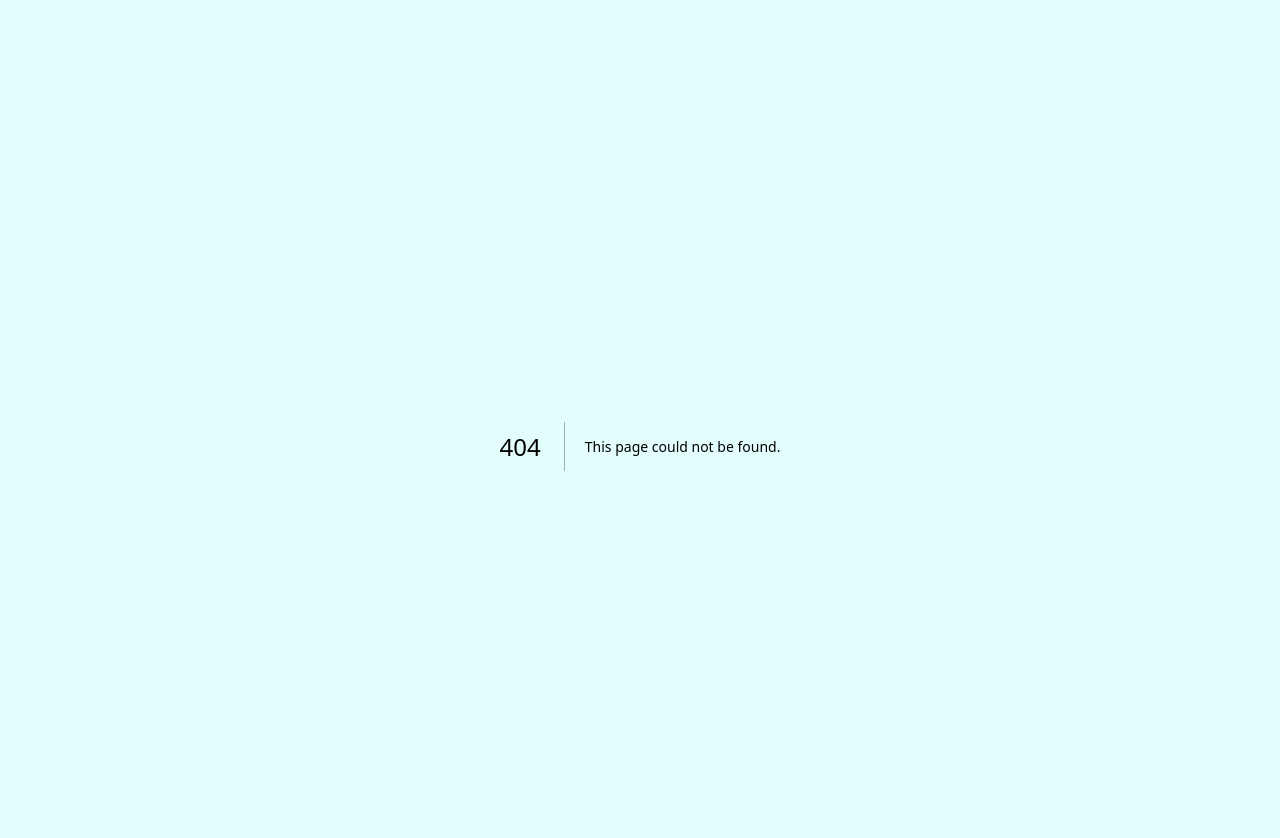
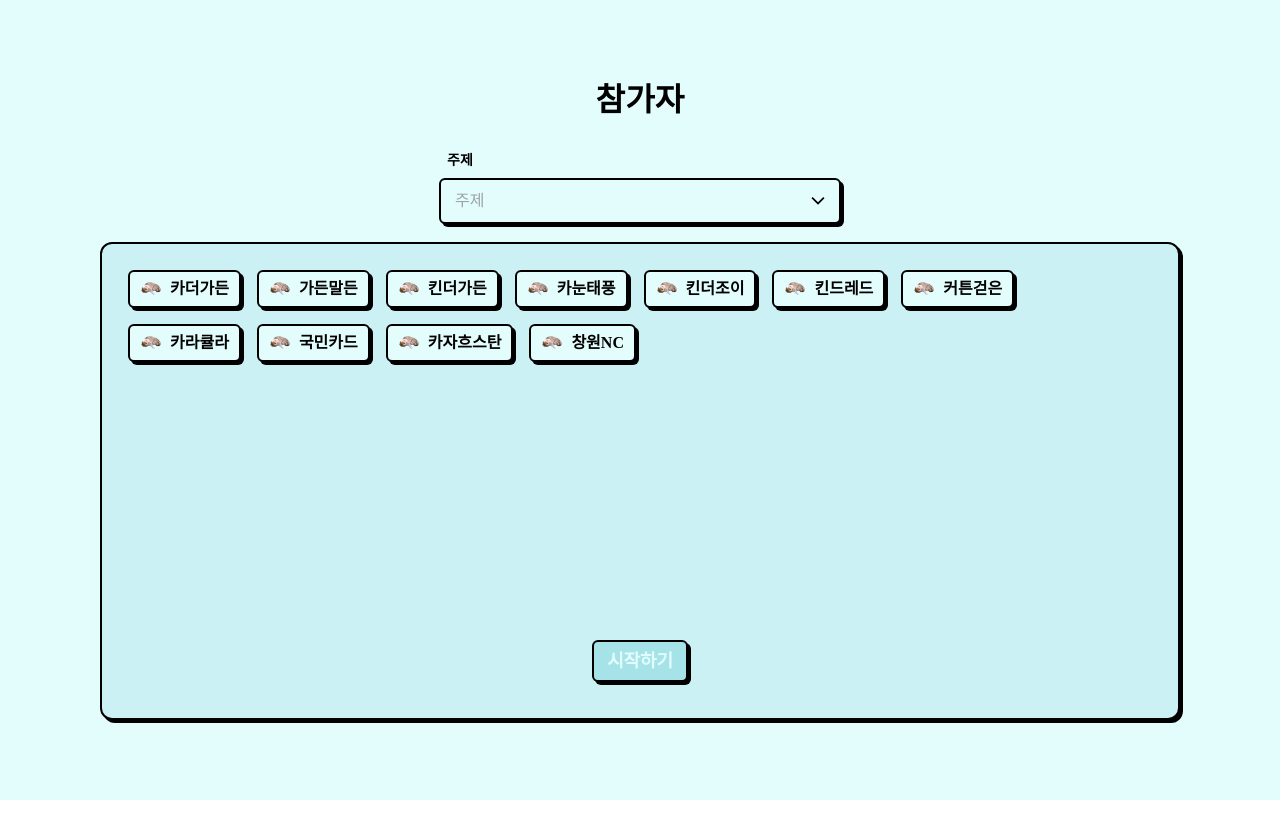
Before and after one commit to arkk200/good-test, a Next.js app: page /create-room in a window 1280 px wide. Before the commit this address had no page. Shown: the top 838 px of the page. After the commit the page ends 800 px from the top, so only its background shows below. Built offline with nearby package versions, Linux system fonts and the light colour scheme.

Commit message:
ADD :: 방 생성 페이지 퍼블리싱

```diff
--- /dev/null
+++ b/src/components/common/Participant/Participant.tsx
@@ -0,0 +1,55 @@
+import { color } from "@/styles/color.style";
+import Image from "next/image";
+import { styled } from "styled-components";
+import Text from "../Text/Text";
+
+interface PropTypes {
+  src: string;
+  name: string;
+}
+
+const Participant = ({ src, name }: PropTypes) => {
+  return (
+    <StyledParticipant>
+      <ParticipantProfile>
+        <Image
+          src={src}
+          alt="sleep-cat"
+          width={22}
+          height={22}
+          style={{
+            width: 22,
+            height: "auto",
+          }}
+        />
+      </ParticipantProfile>
+      <Text type="p2">{name}</Text>
+    </StyledParticipant>
+  );
+};
+
+export default Participant;
+
+const ParticipantProfile = styled.div`
+  position: relative;
+  display: flex;
+  align-items: center;
+  width: 22px;
+  height: 22px;
+`;
+
+const StyledParticipant = styled.div`
+  min-width: 106px;
+  height: 38px;
+  display: flex;
+  align-items: center;
+  gap: 8px;
+  padding: 0 10px;
+
+  border: 2px solid ${color.black};
+  border-radius: 6px;
+  background-color: ${color.main};
+  box-shadow: 3px 3px 0px 0px ${color.black};
+
+  box-sizing: border-box;
+`;
--- /dev/null
+++ b/src/pages/create-room/index.tsx
@@ -0,0 +1,85 @@
+import Button from "@/components/common/Button/Button";
+import Dropdown from "@/components/common/Dropdown/Dropdown";
+import { Column } from "@/components/common/Flex/Flex";
+import Participant from "@/components/common/Participant/Participant";
+import Text from "@/components/common/Text/Text";
+import { color } from "@/styles/color.style";
+import { styled } from "styled-components";
+
+const CreateRoom = () => {
+  return (
+    <Column gap={28} alignItems="center">
+      <Text type="H1">참가자</Text>
+      <Column gap={18} alignItems="center">
+        <Dropdown
+          label="주제"
+          name="subjects"
+          value=""
+          list={["영어시험1", "영어시험2", "영어시험3"]}
+          onChange={() => {}}
+          placeholder="주제"
+          width={402}
+        />
+        <Form>
+          <ParticipantsListBox>
+            <ParticipantsList>
+              <Participant src="/sleep-cat.png" name="카더가든" />
+              <Participant src="/sleep-cat.png" name="가든말든" />
+              <Participant src="/sleep-cat.png" name="킨더가든" />
+              <Participant src="/sleep-cat.png" name="카눈태풍" />
+              <Participant src="/sleep-cat.png" name="킨더조이" />
+              <Participant src="/sleep-cat.png" name="킨드레드" />
+              <Participant src="/sleep-cat.png" name="커튼걷은" />
+              <Participant src="/sleep-cat.png" name="카라큘라" />
+              <Participant src="/sleep-cat.png" name="국민카드" />
+              <Participant src="/sleep-cat.png" name="카자흐스탄" />
+              <Participant src="/sleep-cat.png" name="창원NC" />
+            </ParticipantsList>
+          </ParticipantsListBox>
+          <Button
+            color="main"
+            backgroundColor="tertiary"
+            width={96}
+            size="LARGE"
+          >
+            시작하기
+          </Button>
+        </Form>
+      </Column>
+    </Column>
+  );
+};
+
+export default CreateRoom;
+
+const ParticipantsListBox = styled.div`
+  flex: 1;
+  overflow: auto;
+  width: 100%;
+  max-height: 370px;
+  padding-right: 20px;
+  padding-bottom: 20px;
+  box-sizing: border-box;
+`;
+
+const ParticipantsList = styled.div`
+  display: flex;
+  gap: 16px;
+  flex-wrap: wrap;
+  height: 100%;
+  width: 100%;
+`;
+
+const Form = styled.div`
+  width: 1024px;
+  min-height: 422px;
+  padding: 26px;
+  display: flex;
+  flex-direction: column;
+  align-items: center;
+
+  border: 2px solid ${color.black};
+  border-radius: 12px;
+  background-color: ${color.secondary};
+  box-shadow: 3px 3px 0px 0px ${color.black};
+`;
--- a/src/pages/register/index.tsx
+++ b/src/pages/register/index.tsx
@@ -10,7 +10,7 @@ const Register = () => {
   return (
     <Column alignItems="center" gap={42}>
       <Text type="H1">사용자 정보 입력</Text>
-      <RegisterForm>
+      <Form>
         <Column gap={30} alignItems="center">
           <Column gap={18}>
             <Row alignItems="flex-end" gap={24}>
@@ -76,14 +76,14 @@ const Register = () => {
             완료
           </Button>
         </Column>
-      </RegisterForm>
+      </Form>
     </Column>
   );
 };
 
 export default Register;
 
-const RegisterForm = styled.div`
+const Form = styled.div`
   padding: 16px 24px 24px;
   border-radius: 12px;
   border: 2px solid ${color.black};
```
Also changed, not shown: public/sleep-cat.png (added).
